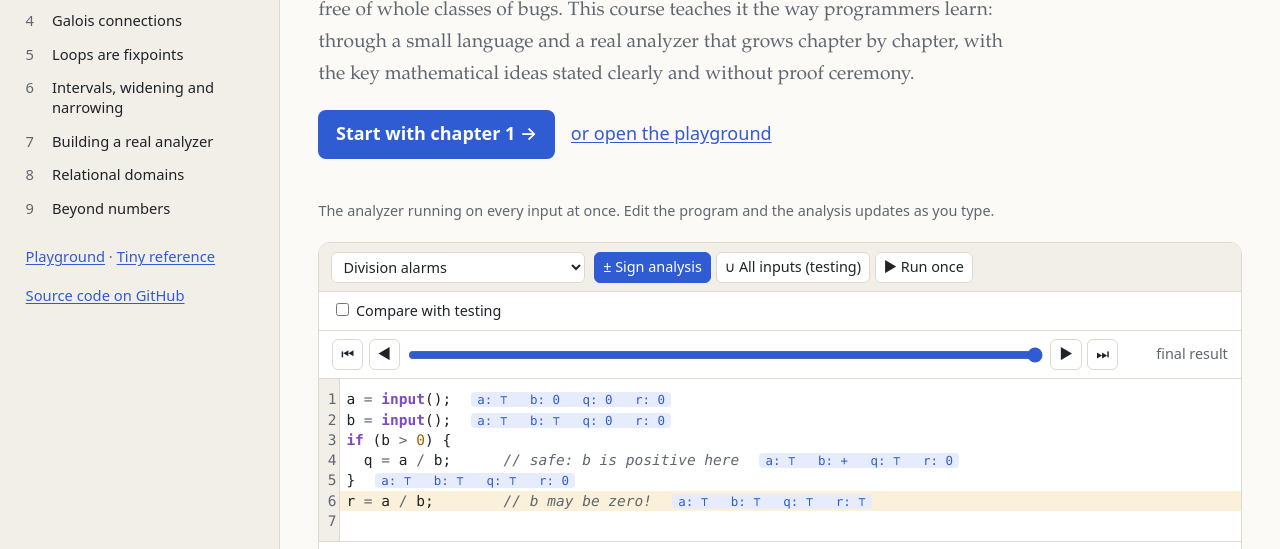
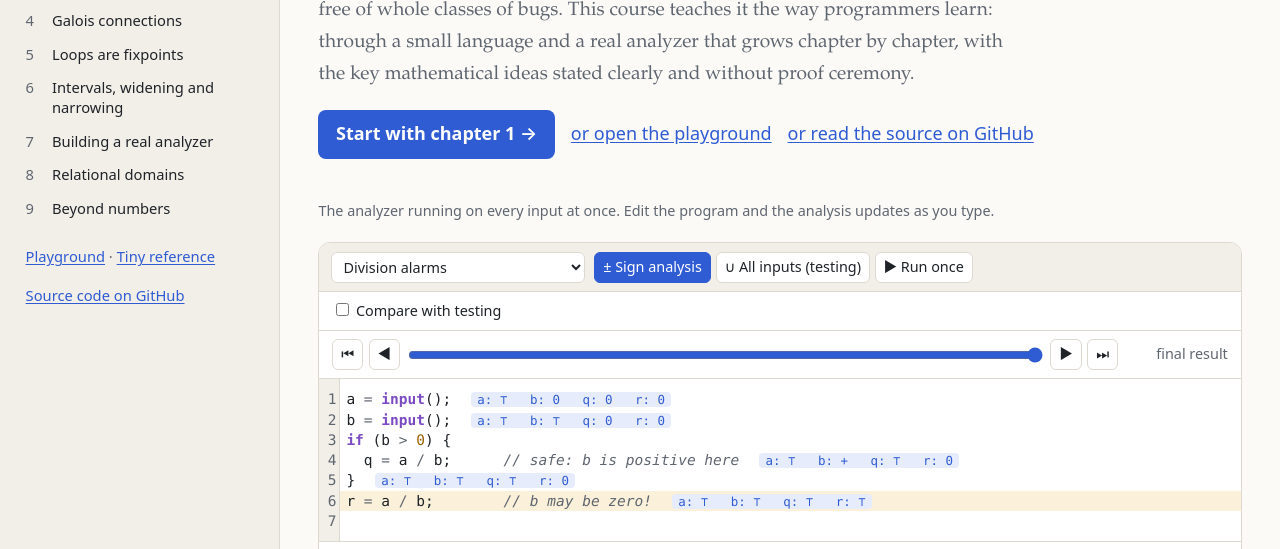
Before and after one commit to yelouafi/learn-abstract-interpretation, an Astro site: page / in a window 1280 px wide. Shown: the part 217-766 px from the top of the page. Built offline with nearby package versions, Linux system fonts and the light colour scheme; Astro itself is replaced by a stand-in of ours.

Commit message:
Link to the GitHub repository from the home page's call to action
Co-Authored-By: Claude Opus 5.5 <noreply@anthropic.com>
Claude-Session: https://claude.ai/code/session_011Hdy5G1FBXLjsVPzkM2gVc

```diff
--- a/src/pages/index.astro
+++ b/src/pages/index.astro
@@ -11,7 +11,7 @@ import { CHAPTERS, REPO, chapterUrl, url } from '../chapters';
       This course teaches it the way programmers learn: through a small language and a real analyzer that grows chapter by chapter,
       with the key mathematical ideas stated clearly and without proof ceremony.
     </p>
-    <p class="cta"><a class="btn" href={chapterUrl(CHAPTERS[0])}>Start with chapter 1 →</a> <a href={url('playground/')}>or open the playground</a></p>
+    <p class="cta"><a class="btn" href={chapterUrl(CHAPTERS[0])}>Start with chapter 1 →</a> <a href={url('playground/')}>or open the playground</a> <a href={REPO}>or read the source on GitHub</a></p>
   </header>
 
   <section class="demo">
```
